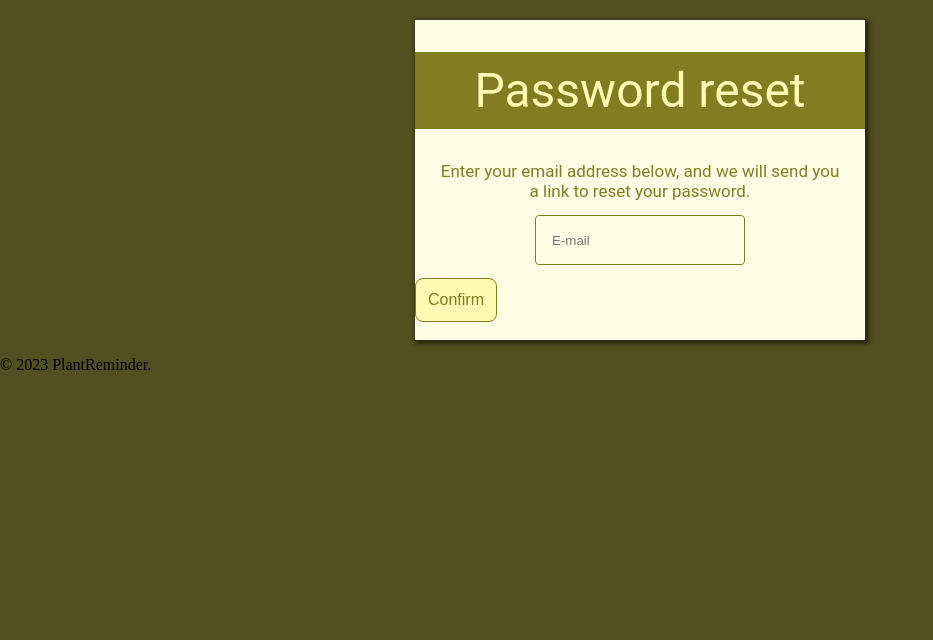
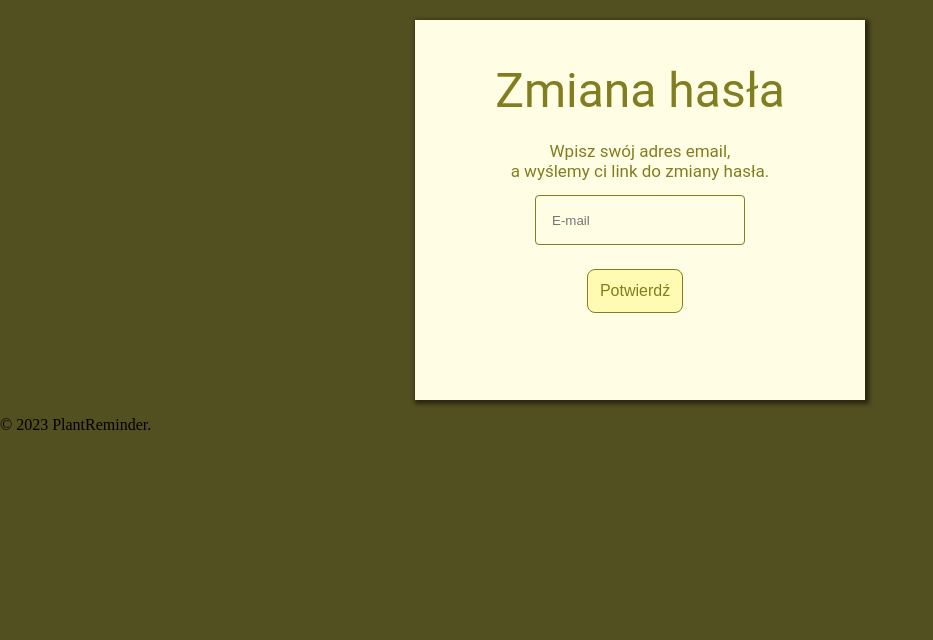
Before and after one commit to Maja06063/PlantReminder, a Flask app: page /forgot_password in a window 1280 px wide. Shown: the top 640 px of the page, without its empty margins (0-933 px from the left). Run offline with Flask 3, Linux system fonts and the light colour scheme.

Commit message:
zmiana tłumaczeń, poprawianie błędów, wprowadzenie wyloguj mnie

```diff
--- a/ServerApp/backend.py
+++ b/ServerApp/backend.py
@@ -13,11 +13,12 @@ def initial_web_page():
 
 @app.route('/podstrona_login', methods=['GET'])
 def redirect_to_plants_page():
-
-    cursor = connection.cursor()
-    cursor.execute("SELECT * FROM UserName WHERE login = '" + request.cookies.get("login") + "';")
-    rows = cursor.fetchall()
-
+    try:
+        cursor = connection.cursor()
+        cursor.execute("SELECT * FROM UserName WHERE login = '" + request.cookies.get("login") + "';")
+        rows = cursor.fetchall()
+    except(TypeError):
+        return "<script>location.href = '/';</script>"
     if (len(rows) == 1): #Sprawdzamy czy znaleziono uzytkownika o podany loginie
         return generate_plants_page(request.cookies.get("login"), connection)
 
--- a/ServerApp/static/styles/forgot_password.css
+++ b/ServerApp/static/styles/forgot_password.css
@@ -1,6 +1,10 @@
 .center_container_forgot {
+    display: flex;
+    flex-direction: column;
+    align-items: center;
+    text-align: center;
     width: 450px;
-    height: 320px;
+    height: 380px;
     margin: 0 auto;
     background-color: #fffee5;
     padding: 0;
@@ -12,13 +16,11 @@
 
   .center_container_forgot h1 {
     font-size: 48px;
-    color: #fffbb3;
+    color: #827d20;
     padding: 10px;
-    background-color: #827d20;
+    margin-bottom: -2px;
   }
 .center_container_forgot h2{
-  margin-left: 5%; /* Ustaw odstęp boczny z lewej strony na 20 pikseli */
-  margin-right: 5%; /* Ustaw odstęp boczny z prawej strony na 20 pikseli */
   font-size: 17px;
   color: #827d20;
   font-weight: normal;
@@ -32,7 +34,6 @@
     border: 1px solid #fe4567;
     color: #44433d;
     animation: shake_541 0.14s 3;
-    margin-bottom: -15px; /* Usuwa margines dolny */
   }
 
   input:valid {
@@ -48,14 +49,13 @@
     padding: 5px 8px;
     border-radius: 3px;
     border: 1px solid #EF9A9A;
-    margin-bottom: 14px; /* Usuwa margines dolny */
+    margin-bottom: 14px;
     display: none;
 
   }
 .center_container_forgot button {
     white-space: nowrap; /* Tekst nie będzie się zawijał */
     background-color: #fffbb3;
-
     border: 1px solid #3A3A3A;
     color: #827d20;
     border-color: #827d20;
@@ -66,6 +66,11 @@
   .center_container_forgot .confirm-button{
     margin-top: 2%;
   }
+  .button-container{
+    display: flex;
+    align-content: center;
+    justify-content: center;
+}
   .center_container_forgot .confirm-button:hover{
     background-color: #9e982dc0;
   }
@@ -80,10 +85,6 @@
     display: flex;
   }
 
-  .button-container button {
-    margin-right: 10px;
-  }
-
   .center_container_forgot button:hover {
   background-color: #fffee596;
   box-shadow: 0 0 20px #3A3A3A;
--- a/ServerApp/static/styles/podstrona_sign_style.css
+++ b/ServerApp/static/styles/podstrona_sign_style.css
@@ -41,6 +41,11 @@
   padding: 12px; /* Zwiększenie wewnętrznego odstępu */
   font-size: 16px; /* Zwiększenie rozmiaru czcionki */
 }
+.button-container{
+  display: flex;
+  align-content: center;
+  justify-content: center;
+}
 .center-container .signup-button:hover{
   background-color: #9e982dc0;
 }
--- a/ServerApp/templates/forgot_password.html
+++ b/ServerApp/templates/forgot_password.html
@@ -14,24 +14,24 @@
   <link rel="stylesheet" href="{{ url_for('static', filename='styles/forgot_password.css') }}">
 </head>
 <body>
-    <center class="center_container_forgot">
+    <div class="center_container_forgot">
         <!-- Nagłówek bez pogrubienia -->
-        <h1 class="no-bold-header">Password reset</h1>
-        <h2 class="header2">Enter your email address below, and we will send you a link to reset your password.</h2>
+        <h1 class="no-bold-header">Zmiana hasła</h1>
+        <h2 class="header2">Wpisz swój adres email,<br>a wyślemy ci link do zmiany hasła.</h2>
         <form>
           <input type="text" placeholder="E-mail"><br><br>
-          <div id = "email_error">That email address is not registered</div>
+          <div id = "email_error">Brak takiego adresu email w bazie danych</div>
           <div class="button-container">
-            <button class="Confirm-button"type="submit" formaction="index.html">Confirm</button>
+            <button class="Confirm-button"type="submit" formaction="index.html">Potwierdź</button>
           </div>
         </form>
-          <button class="return-button" onclick="goBack()">Cofnij</button>
+          <button class="return-button" onclick="go_to_main_page()">Cofnij</button>
         <script>
-          function goBack() {
-            window.history.back();
+          function go_to_main_page() {
+            window.location.href="/";
           }
         </script>
-    </center>
+    </div>
     <footer>
         <p>© 2023 PlantReminder.</p>
     </footer>
--- a/ServerApp/templates/my_account.html
+++ b/ServerApp/templates/my_account.html
@@ -36,9 +36,9 @@
         <center class="container-right">
           <h2 class="h2">Moje dane</h2>
           <p class="my_data">Login użytkownika:</p>
-          <div class="data-border"><strong>{{ login }}</strong></div>
+          <div class="data-border">{{ login }}</div>
           <p class="my_data">E-mail użytkownika:</p>
-          <div class="data-border"><strong>{{ email }}</strong></div>
+          <div class="data-border">{{ email }}</div>
         </center>
       </div>
     </div>
```
Also changed, not shown: ServerApp/static/styles/my_account.css (+9 -1 lines), ServerApp/templates/index.html (+8 -8 lines), ServerApp/templates/podstrona_login.html (+10 -3 lines), ServerApp/templates/podstrona_sign.html (+5 -5 lines).
